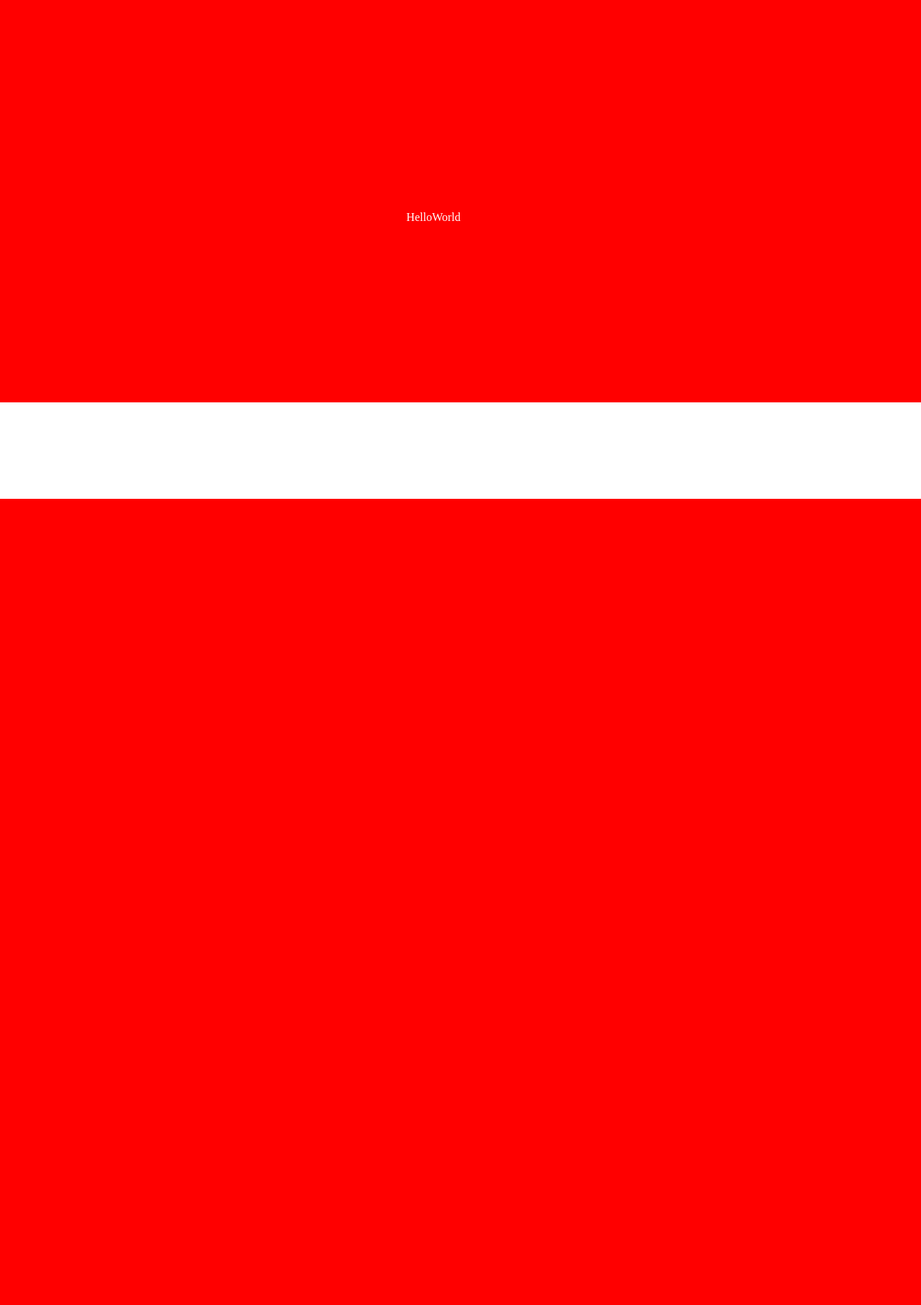
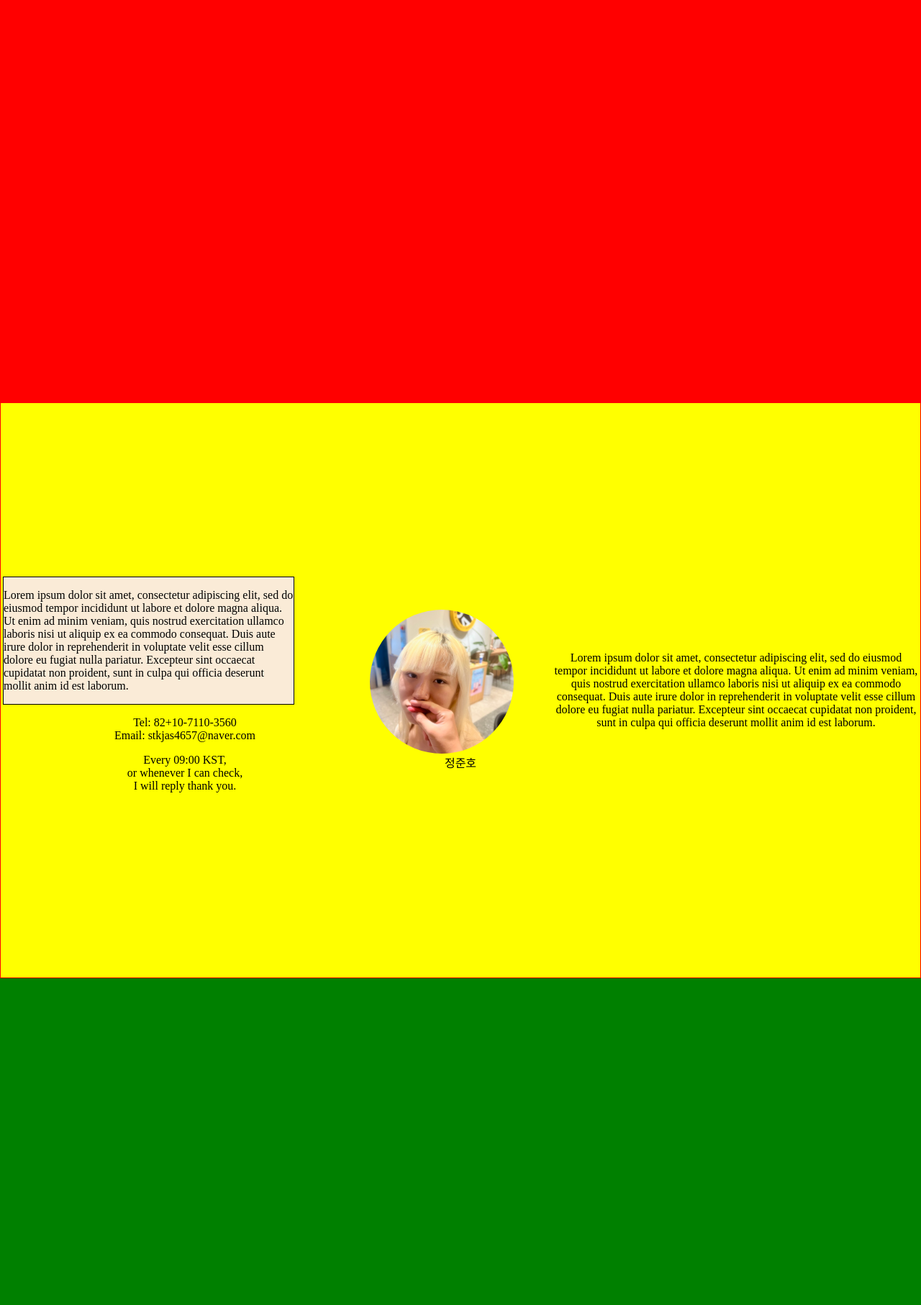
Before and after one commit to myoungsuk/Web-TeamProject, a Django app: page /introduce_app/ in a window 1280 px wide. Shown: the part 107-1920 px from the top of the page at 72% size. Before the commit the page ends 800 px from the top, so only its background shows below. Run offline with Django 4.2, Linux system fonts and the light colour scheme; some libraries are stand-ins or nearby versions.

Commit message:
section contents 1

```diff
--- /dev/null
+++ b/introduce_app/static/css/introduce-map.css
@@ -0,0 +1,18 @@
+.map-layout {
+    border: 1px solid violet;
+    width: 100%;
+    height: 100%;
+}
+
+.map-box {
+    width: 500px;
+    height: 500px;
+    border-radius: 70%;
+    overflow: hidden;
+}
+
+#map {
+    width: 100%;
+    height: 100%;
+    object-fit: cover;
+}
--- /dev/null
+++ b/introduce_app/static/css/introduce-profile.css
@@ -0,0 +1,60 @@
+.profile-container {
+    background: blue;
+    width: 100vw;
+    height: 100vh;
+}
+
+.profile-1 {
+    background-color: yellow;
+    width: 100%;
+    height: 100%;
+}
+
+.profile-1-layout {
+    width: 100%;
+    height: 100%;
+    border: 1px solid red;
+}
+
+.profile-1-layout td {
+    text-align: center;
+}
+
+.profile-1-layout .profile-text {
+    background-color: antiquewhite;
+    border: 1px solid black;
+    width: 80%;
+    height: 40%;
+    text-align: left;
+}
+
+.profile-picture-box {
+    width: 200px;
+    height: 200px;
+    border-radius: 70%;
+    overflow: hidden;
+}
+
+.profile-image {
+    width: 100%;
+    height: 100%;
+    object-fit: cover;
+}
+
+.profile-2 {
+    background-color: green;
+    width: 100%;
+    height: 100%;
+}
+
+.profile-3 {
+    background-color: yellowgreen;
+    width: 100%;
+    height: 100%;
+}
+
+.profile-4 {
+    background-color: orange;
+    width: 100%;
+    height: 100%;
+}
--- a/introduce_app/static/css/introduce.css
+++ b/introduce_app/static/css/introduce.css
@@ -2,19 +2,27 @@ body {
     margin: 0;
 }
 
-.banner {
+.banner-section {
     background: red;
     width: 100vw;
     height: 70vh;
+    overflow: hidden;
+    position: relative;
 }
 
-.banner-text-1 {
+.banner-video {
+    width: 100%;
+}
+
+.banner-text {
+    width: 100%;
     position: absolute;
     top: 50%;
-    right: 50%;
+    left: 50%;
 }
 
-.banner-text-1 > p {
-    color: white;
-    margin: 0;
+.map-section {
+    background-color: skyblue;
+    width: 100vw;
+    height: 100vh;
 }
--- /dev/null
+++ b/introduce_app/static/js/map.js
@@ -0,0 +1,10 @@
+$(document).ready(function() {
+        let mapContainer = document.getElementById("map");
+        let options = {
+            center: new kakao.maps.LatLng(33.450701, 126.570667),
+            level: 3
+        };
+        let map = new kakao.maps.Map(mapContainer, options);
+
+    }
+);
--- a/introduce_app/templates/introduce_app/introduce.html
+++ b/introduce_app/templates/introduce_app/introduce.html
@@ -1,12 +1,19 @@
+{% load static %}
+
 <!DOCTYPE html>
-{% load static %}
 <html lang="en">
 <head>
     <meta charset="UTF-8">
-    <title>Title</title>
+    <title>Introduction</title>
     <link type="text/css" rel="stylesheet" href="{% static 'css/header.css' %}"/>
     <link type="text/css" rel="stylesheet" href="{% static 'css/footer.css' %}"/>
     <link type="text/css" rel="stylesheet" href="{% static 'css/introduce.css' %}"/>
+    <link type="text/css" rel="stylesheet" href="{% static 'css/introduce-map.css' %}"/>
+    <link type="text/css" rel="stylesheet" href="{% static 'css/introduce-profile.css' %}"/>
+
+    <script src="https://ajax.googleapis.com/ajax/libs/jquery/3.6.4/jquery.min.js"></script>
+    <script type="text/javascript" src="//dapi.kakao.com/v2/maps/sdk.js?appkey=8a9a406b65b022db2fa69a6aadd1b82b"></script>
+    <script type="text/javascript" src="{% static 'js/map.js' %}"></script>
 </head>
 <body>
 
@@ -31,22 +38,70 @@
 
 
 <!--============== 1: Banner ==============-->
-<section class="banner">
-    <div class="banner-bg">
-        <div class="banner-text-1">
-            <p>HelloWorld</p>
-        </div>
+<section class="banner-section">
+{#    <video class="banner-video" autoplay muted loop>#}
+{#        <source src="{% static 'media/banner-video.mp4' %}">#}
+{#    </video>#}
+    <div class="banner-text">
+        <p></p>
     </div>
 </section>
 <!--============== 1: Banner// ==============-->
 
 
 <!--============== 2: Profiles ==============-->
-<section class="profile">
+<section class="profile-section">
 <!---------------- 2-1: Profile-1 ---------------->
     <div class="profile-container">
         <div class="profile-1">
+            <table class="profile-1-layout">
+                <td style="width: 40%">
+                    <div>
+                        <div class="profile-text">
+                            <p>
+                                Lorem ipsum dolor sit amet, consectetur adipiscing elit, sed do eiusmod tempor incididunt ut labore et dolore magna aliqua. Ut enim ad minim veniam, quis nostrud exercitation ullamco laboris nisi ut aliquip ex ea commodo consequat. Duis aute irure dolor in reprehenderit in voluptate velit esse cillum dolore eu fugiat nulla pariatur. Excepteur sint occaecat cupidatat non proident, sunt in culpa qui officia deserunt mollit anim id est laborum.
+                            </p>
+                        </div>
+                        <div class="profile-contact">
+                            <p>
+                                Tel: 82+10-7110-3560<br>
+                                Email: stkjas4657@naver.com
+                            </p>
+                            <p>
+                                Every 09:00 KST,<br>
+                                or whenever I can check,<br>
+                                I will reply thank you.
+                            </p>
+                        </div>
+                    </div>
+                </td>
+                <td style="width: 20%">
+                    <div class="profile-picture">
+                        <div class="profile-picture-box">
+                            <img class="profile-image" src="{% static 'images/junho.jpeg' %}">
+                        </div>
+                        <span class="profile-name">정준호</span>
+                    </div>
+                </td>
+                <td style="width: 40%">
+                    <div class="profile-info">
+                        <p>
+                            Lorem ipsum dolor sit amet, consectetur adipiscing elit, sed do eiusmod tempor incididunt ut labore et dolore magna aliqua. Ut enim ad minim veniam, quis nostrud exercitation ullamco laboris nisi ut aliquip ex ea commodo consequat. Duis aute irure dolor in reprehenderit in voluptate velit esse cillum dolore eu fugiat nulla pariatur. Excepteur sint occaecat cupidatat non proident, sunt in culpa qui officia deserunt mollit anim id est laborum.
+                        </p>
+                    </div>
+                </td>
+            </table>
+            <div class="profile-logos">
+                <div class="logo-box-github">
 
+                </div>
+                <div class="logo-box-insta">
+
+                </div>
+                <div class="logo-box-linkedIn">
+
+                </div>
+            </div>
         </div>
     </div>
 <!---------------- 2-1: Profile-1// ---------------->
@@ -67,7 +122,6 @@
     </div>
 <!---------------- 2-3: Profile-3// ---------------->
 
-
 <!---------------- 2-4: Profile-4 ---------------->
     <div class="profile-container">
         <div class="profile-4">
@@ -80,7 +134,27 @@
 
 
 <!--============== 3: Map ==============-->
-
+<section class="map-section">
+    <table class="map-layout">
+        <td style="width: 25%">
+            <div class="map-title">
+                <p>충북대학교<br>소프트웨어학부<br>학술동아리<br>EMSYS</p>
+            </div>
+        </td>
+        <td style="width: 50%">
+            <div class="map-box">
+                <div id="map"></div>
+            </div>
+        </td>
+        <td style="width: 25%">
+            <div class="map-description">
+                <p>
+                    Lorem ipsum dolor sit amet, consectetur adipiscing elit, sed do eiusmod tempor incididunt ut labore et dolore magna aliqua. Ut enim ad minim veniam, quis nostrud exercitation ullamco laboris nisi ut aliquip ex ea commodo consequat. Duis aute irure dolor in reprehenderit in voluptate velit esse cillum dolore eu fugiat nulla pariatur. Excepteur sint occaecat cupidatat non proident, sunt in culpa qui officia deserunt mollit anim id est laborum.
+                </p>
+            </div>
+        </td>
+    </table>
+</section>
 <!--============== 3: Map// ==============-->
 
 
```
Also changed, not shown: introduce_app/static/images/junho.jpeg (added), introduce_app/static/images/myoungsuk.jpeg (added), 4 other files.
